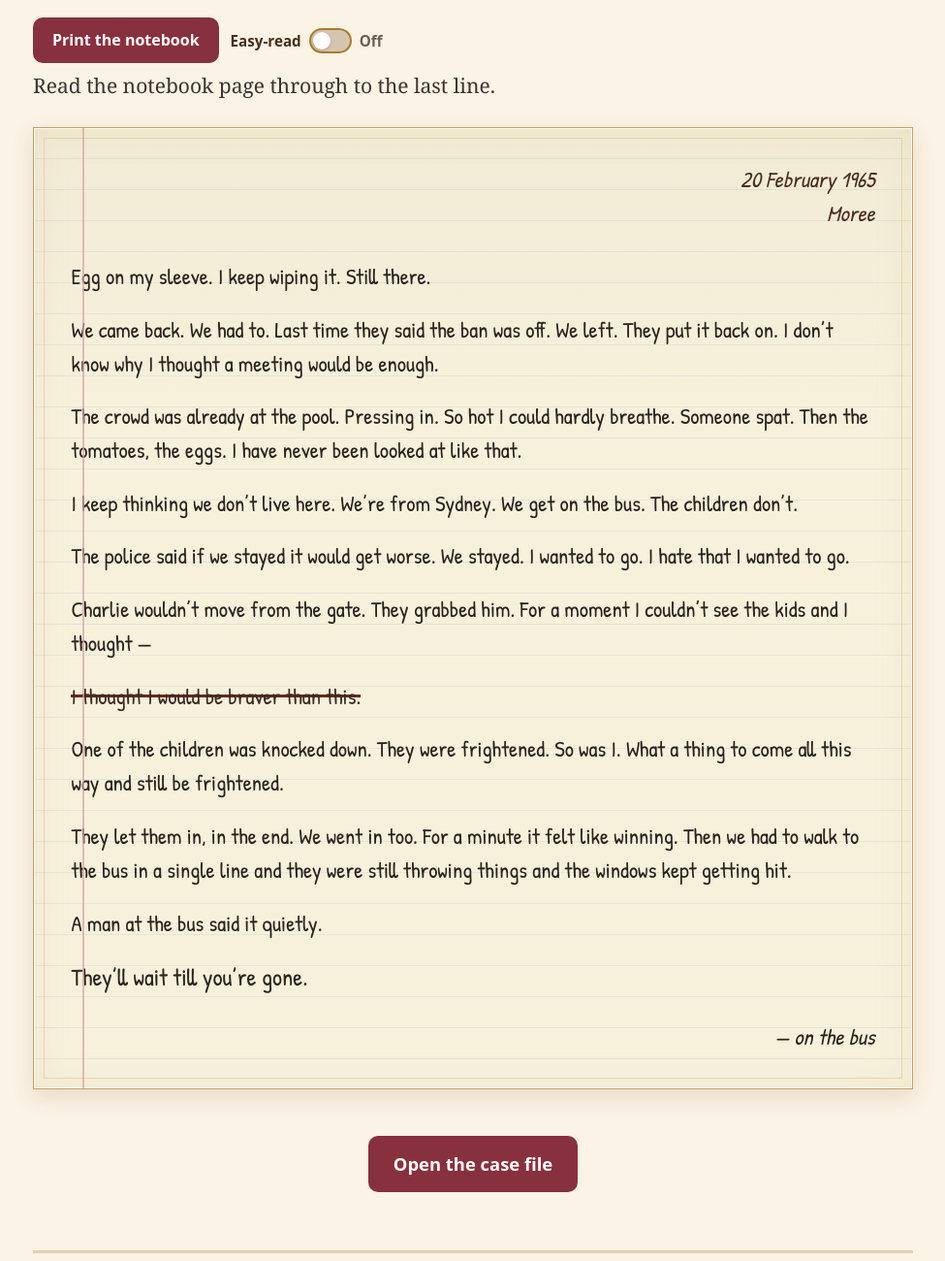
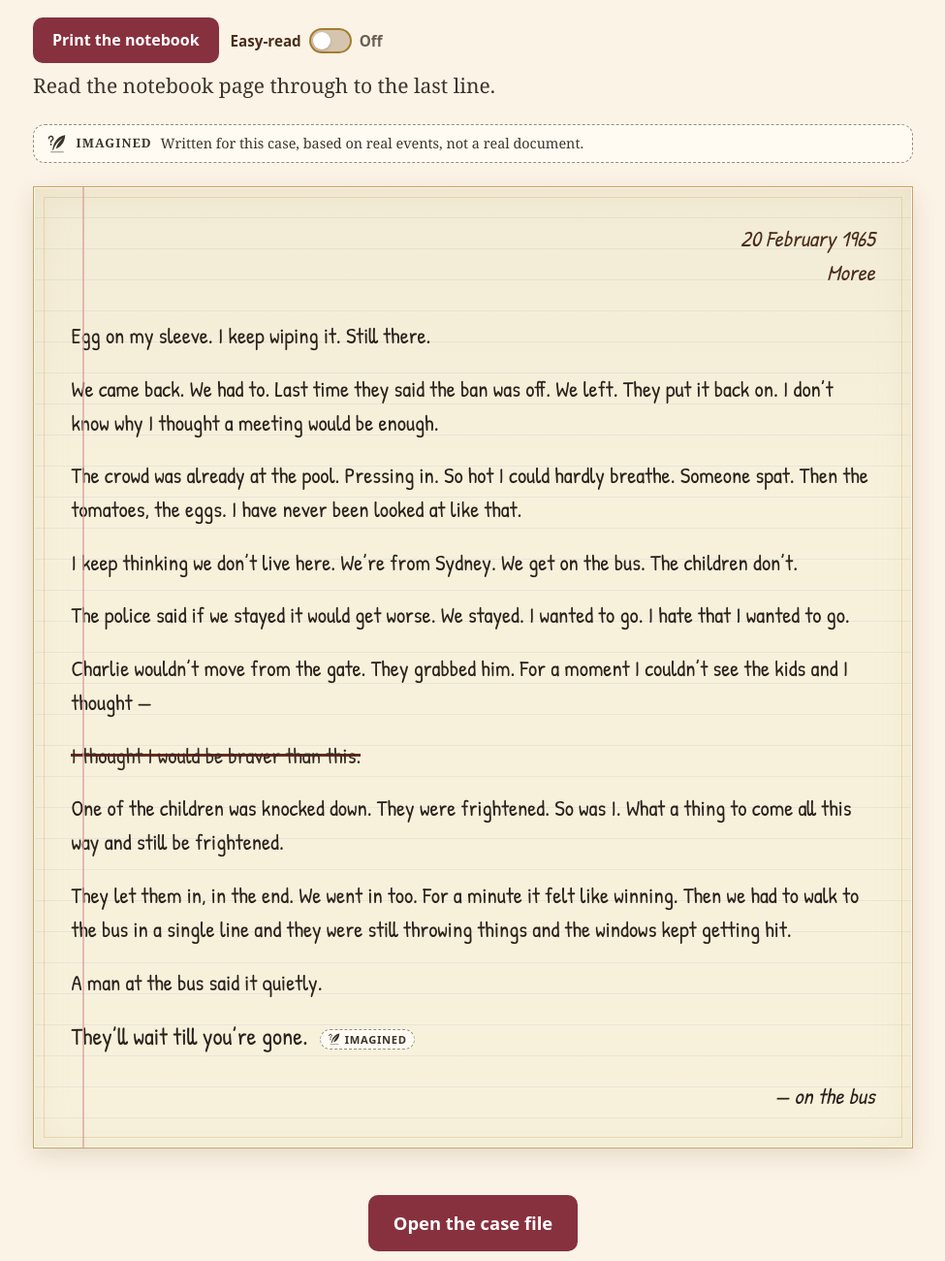
Before and after one commit to RobMac10/freedom-ride-case, a plain HTML site: page index.html in a window 1280 px wide. Shown: the part 720-2020 px from the top of the page at 97% size, without its empty margins (152-1127 px from the left). Drawn offline with Linux system fonts and the light colour scheme.

Commit message:
Add Imagined badge to invented/reconstructed documents

```diff
--- a/index.html
+++ b/index.html
@@ -7,6 +7,17 @@
 <meta name="description" content="History Case File, Year 10. The Freedom Ride, 1965. A draft pending consultation with Aboriginal communities of the towns visited, especially Moree and Walgett, and with AIATSIS guidance.">
 <meta name="robots" content="noindex,nofollow">
 <link rel="stylesheet" href="assets/style.css">
+
+<style id="imagined-badge-css">
+.imagined-badge{display:flex;flex-wrap:wrap;align-items:center;gap:.3rem .55rem;box-sizing:border-box;max-width:100%;margin:0 0 1rem;padding:.5rem .8rem;border:1.5px dashed rgba(60,50,40,.55);border-radius:12px;background:rgba(255,252,244,.92);color:#3d342b;font-family:inherit;line-height:1.35}
+.imagined-badge .ib-icon{flex:0 0 auto;width:22px;height:22px}
+.imagined-badge .ib-word{font-weight:700;font-size:.8rem;letter-spacing:.08em;text-transform:uppercase}
+.imagined-badge .ib-line{flex:1 1 13rem;min-width:0;font-size:.9rem}
+.imagined-mini{display:inline-flex;align-items:center;gap:.25rem;margin-left:.4rem;padding:.05rem .45rem;border:1px dashed rgba(60,50,40,.55);border-radius:999px;background:rgba(255,252,244,.92);color:#3d342b;font-family:system-ui,-apple-system,"Segoe UI",sans-serif;font-size:.7rem;font-weight:700;letter-spacing:.06em;text-transform:uppercase;vertical-align:middle;white-space:nowrap}
+.imagined-mini .ib-icon{width:14px;height:14px}
+@media (max-width:420px){.imagined-badge{padding:.45rem .65rem}.imagined-badge .ib-line{font-size:.86rem}}
+@media print{.imagined-badge,.imagined-mini{background:#fff;color:#000;border-color:#000}}
+</style>
 </head>
 <body>
 <a class="skip" href="#main">Skip to the case</a>
@@ -51,7 +62,8 @@
       </label>
     </div>
     <p class="lead">Read the notebook page through to the last line.</p>
-    <article class="notebook" aria-label="Page from a student’s notebook, written on the bus leaving Moree">
+    <aside class="imagined-badge" role="note" aria-label="Imagined. Written for this case, based on real events, not a real document."><svg class="ib-icon" viewBox="0 0 24 24" width="22" height="22" aria-hidden="true" focusable="false"><path d="M21 2.5c-6.5.8-11.6 5.9-13.4 12.6L6.4 19.6l1.5-.9c1.7-5.4 5.2-9.6 10.3-12.6-3.6 3.4-6.3 7.4-7.7 11.7 5.9-1.6 10.1-7.6 10.5-15.3z" fill="currentColor"/><path d="M2.6 6.2a2.4 2.4 0 1 1 3.4 2.2c-.7.35-1 .85-1 1.6v.5" fill="none" stroke="currentColor" stroke-width="1.6" stroke-linecap="round"/><circle cx="5" cy="13.1" r="1" fill="currentColor"/><path d="M5 21.5h14" stroke="currentColor" stroke-width="1.2" stroke-linecap="round" opacity=".55"/></svg><span class="ib-word">Imagined</span><span class="ib-line">Written for this case, based on real events, not a real document.</span></aside>
+<article class="notebook" aria-label="Page from a student’s notebook, written on the bus leaving Moree">
       <p class="letter-date">20 February 1965</p>
       <p class="letter-place">Moree</p>
       <p>Egg on my sleeve. I keep wiping it. Still there.</p>
@@ -64,7 +76,7 @@
       <p>One of the children was knocked down. They were frightened. So was I. What a thing to come all this way and still be frightened.</p>
       <p>They let them in, in the end. We went in too. For a minute it felt like winning. Then we had to walk to the bus in a single line and they were still throwing things and the windows kept getting hit.</p>
       <p>A man at the bus said it quietly.</p>
-      <p class="close-line">They’ll wait till you’re gone.</p>
+      <p class="close-line">They’ll wait till you’re gone. <span class="imagined-mini" role="note" aria-label="Imagined line, written for this case. Not a real quotation."><svg class="ib-icon" viewBox="0 0 24 24" width="22" height="22" aria-hidden="true" focusable="false"><path d="M21 2.5c-6.5.8-11.6 5.9-13.4 12.6L6.4 19.6l1.5-.9c1.7-5.4 5.2-9.6 10.3-12.6-3.6 3.4-6.3 7.4-7.7 11.7 5.9-1.6 10.1-7.6 10.5-15.3z" fill="currentColor"/><path d="M2.6 6.2a2.4 2.4 0 1 1 3.4 2.2c-.7.35-1 .85-1 1.6v.5" fill="none" stroke="currentColor" stroke-width="1.6" stroke-linecap="round"/><circle cx="5" cy="13.1" r="1" fill="currentColor"/><path d="M5 21.5h14" stroke="currentColor" stroke-width="1.2" stroke-linecap="round" opacity=".55"/></svg>Imagined</span></p>
       <p class="letter-sign">— on the bus</p>
     </article>
     <p class="next"><button type="button" class="btn big" data-goto="case">Open the case file</button></p>
@@ -336,7 +348,7 @@
     <details>
       <summary>The opener</summary>
       <div class="t-body">
-        <p>The notebook is constructed. It is not an original 1965 page, and the handwriting is not original. That fact belongs only in this teacher note, not on the student page. The writer is an unnamed city student on the bus, in the spirit of diaries kept on the trip; the page is not Ann Curthoys’s diary and must not be taught as hers.</p>
+        <p>The notebook is constructed. It is not an original 1965 page, and the handwriting is not original. The student page carries an Imagined badge, and the closing line is marked Imagined; the detail sits in this teacher note. The writer is an unnamed city student on the bus, in the spirit of diaries kept on the trip; the page is not Ann Curthoys’s diary and must not be taught as hers.</p>
         <p>The date is 20 February 1965, the second Moree visit, after the first meeting and after the ban was put back on. Scene details follow Ann Curthoys’s contemporary diary (AIATSIS collection; published 2002) and Charles Perkins’s later account of the return, as quoted on the AIATSIS Freedom Ride page.</p>
         <p>The source draft’s “four nights ago,” the 16 February date, the SAFA title, the method-explaining paragraph, the 88-to-10 vote, the by-law wording, the number aboard, Gary Williams, and Lismore were taken off this page. Two invented conversations — a twelve-year-old who had never been inside, and a woman from the mission — were cut.</p>
         <p>Two scene lines were checked against the 20 February record and kept. “Charlie wouldn’t move from the gate. They grabbed him.” Curthoys’s diary of the return, as quoted by AIATSIS, records: “Then he went to the front of the line and when he refused to move was grabbed and taken away from the line.” Perkins, in <cite>A Bastard Like Me</cite> (1975), also quoted by AIATSIS, places the struggle at the gate: “The mayor ordered the police to have us removed from the gate entrance. They took hold of my arm and the struggle started.” The notebook’s “from the gate” is a short compression of those two accounts of the same confrontation. “One of the children was knocked down.” Curthoys’s diary, as quoted by AIATSIS, records: “One child had been knocked down. The poor kids were very frightened.” She wrote that the children told the students this, and that they had also been subjected to racist abuse (the wording is not repeated on the student pages). Contemporary newspaper headlines of 21–22 February 1965 report a violent confrontation at Moree; this file did not independently recover those two exact phrases from a Trove article body.</p>
```
